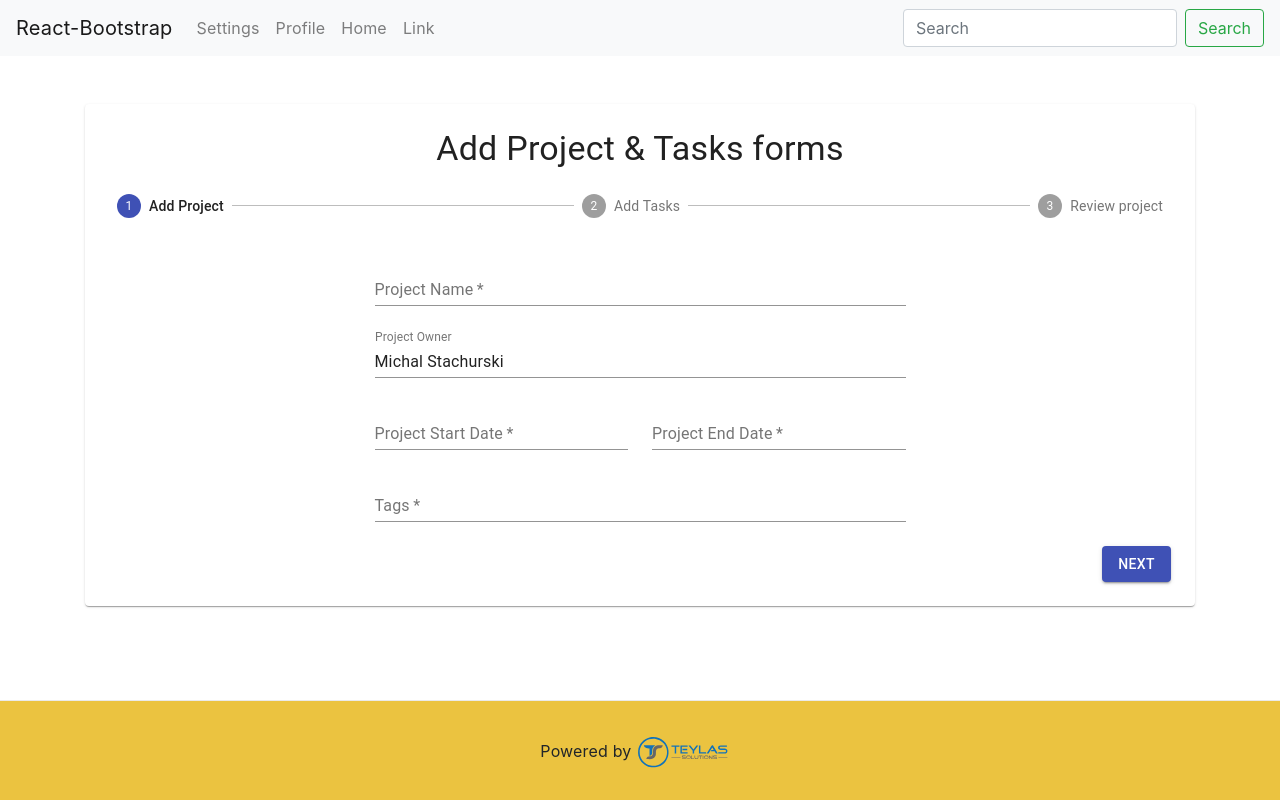
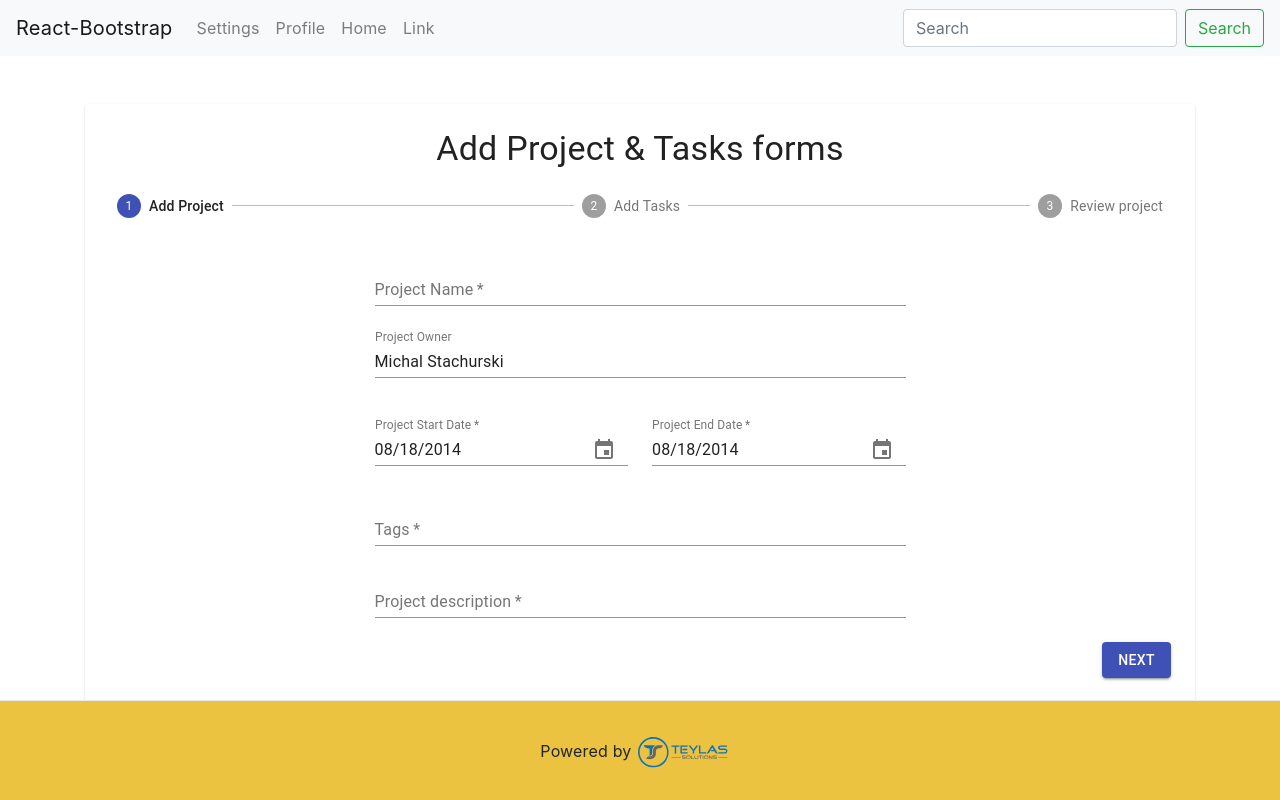
Before and after one commit to teylasadmin/timesheet, a Next.js app: page /settings in a window 1280 px wide. Built offline with nearby package versions, Linux system fonts and the light colour scheme.

Commit message:
project form, initial commit

```diff
--- a/package.json
+++ b/package.json
@@ -7,12 +7,14 @@
     "start": "next start"
   },
   "dependencies": {
+    "@date-io/date-fns": "^1.3.13",
     "@fortawesome/fontawesome-svg-core": "^1.2.34",
     "@fortawesome/free-solid-svg-icons": "^5.15.2",
     "@fortawesome/react-fontawesome": "^0.1.14",
     "@material-ui/core": "^4.11.2",
     "@material-ui/data-grid": "^4.0.0-alpha.17",
     "@material-ui/icons": "^4.11.2",
+    "@material-ui/pickers": "^3.2.10",
     "bootstrap": "^4.5.3",
     "date-fns": "^2.16.1",
     "moment": "^2.29.1",
--- a/pages/addProjectForm.js
+++ b/pages/addProjectForm.js
@@ -1,13 +1,19 @@
 import React from 'react'
 import Grid from '@material-ui/core/Grid';
 import TextField from '@material-ui/core/TextField';
+import DateFnsUtils from '@date-io/date-fns';
+import {
+  KeyboardDatePicker,
+  MuiPickersUtilsProvider,
+} from '@material-ui/pickers';
 
 export default function AddProjectForm(props) {
 
    const handleFieldChange = (event) => {
+      const alphanumeric = /^[0-9a-zA-Z\s]+$|^$/
       const proj = {...props.project}
 
-      if (event.target.name === "projectName") {
+      if (event.target.name === "projectName" && alphanumeric.test(event.target.value)) {
            proj.projectName=event.target.value
       }else
       if (event.target.name === "projectStartDate") {
@@ -18,6 +24,9 @@ export default function AddProjectForm(props) {
       }else
       if (event.target.name === "tags") {
            proj.tags=event.target.value
+      }else
+      if (event.target.name === "projectDescription" && alphanumeric.test(event.target.value)) {
+           proj.projectDescription=event.target.value
       }
       props.updateFunction(proj)
     };
@@ -47,29 +56,43 @@ export default function AddProjectForm(props) {
                fullWidth
              />
            </Grid>
+           <MuiPickersUtilsProvider utils={DateFnsUtils}>
                <Grid item xs={12} sm={6}>
-             <TextField
+                <KeyboardDatePicker
                   required
+                  disableToolbar
+                  variant="inline"
+                  format="MM/dd/yyyy"
+                  margin="normal"
                   id="projectStartDate"
-               name="projectStartDate"
                   label="Project Start Date"
                   value={props.project.projectStartDate}
                   onChange={event => handleFieldChange(event)}
-               fullWidth
-             />
-           </Grid>
-           <Grid item xs={12} sm={6}>
-             <TextField
-               required
-               id="projectEndDate"
-               name="projectEndDate"
-               label="Project End Date"
-               value={props.project.projectEndDate}
-               onChange={event => handleFieldChange(event)}
+                  KeyboardButtonProps={{
+                    'aria-label': 'change date',
+                  }}
                   fullWidth
                 />
                </Grid>
 
+               <Grid item xs={12} sm={6}>
+                <KeyboardDatePicker
+                  required
+                  disableToolbar
+                  variant="inline"
+                  format="MM/dd/yyyy"
+                  margin="normal"
+                  id="projectEndDate"
+                  label="Project End Date"
+                  value={props.project.projectEndDate}
+                  onChange={event => handleFieldChange(event)}
+                  KeyboardButtonProps={{
+                    'aria-label': 'change date',
+                  }}
+                  fullWidth
+                />
+               </Grid>
+           </MuiPickersUtilsProvider>
             <Grid item xs={12}>
               <TextField
                 required
@@ -81,6 +104,17 @@ export default function AddProjectForm(props) {
                 fullWidth
               />
             </Grid>
+            <Grid item xs={12}>
+              <TextField
+                required
+                id="projectDescription"
+                name="projectDescription"
+                label="Project description"
+                value={props.projectDescription}
+                onChange={event => handleFieldChange(event)}
+                fullWidth
+              />
+            </Grid>
          </Grid>
       </div>
       </div>
--- a/pages/basicTable.js
+++ b/pages/basicTable.js
@@ -7,6 +7,8 @@ import MenuItem from '@material-ui/core/MenuItem';
 import TableBody from '@material-ui/core/TableBody';
 import TableCell from '@material-ui/core/TableCell';
 import TextField from '@material-ui/core/TextField';
+
+
 import Button from '@material-ui/core/Button';
 import DeleteIcon from '@material-ui/icons/Delete';
 import TableContainer from '@material-ui/core/TableContainer';
--- a/pages/settings.js
+++ b/pages/settings.js
@@ -74,7 +74,13 @@ export default function Settings() {
     setActiveStep(activeStep - 1);
   };
 
-  const [project, setProject] = React.useState({projectName:'', projectOwner:'Michal Stachurski', projectStartDate:'', projectEndDate:'',tags:[], taskList:[]});
+  const [project, setProject] = React.useState({projectName:'',
+                                                projectOwner:'Michal Stachurski',
+                                                projectStartDate:new Date('2014-08-18T21:11:54'),
+                                                projectEndDate:new Date('2014-08-18T21:11:54'),
+                                                tags:[],
+                                                projectDescription:'',
+                                                taskList:[]});
 
   return (
     <Layout>
```
Also changed, not shown: 1 other file (tests, documents, lock files or other folders). Lines whose indentation alone changed are shown as unchanged.
